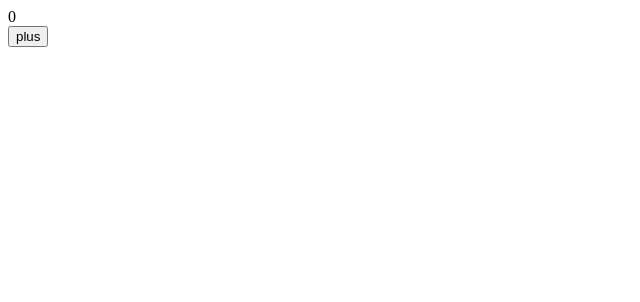
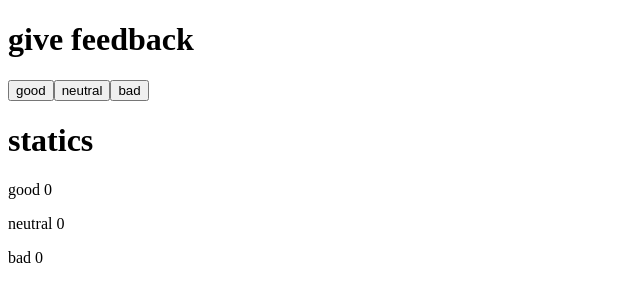
Before and after one commit to 1423BMTH/FullStack, a React (Create React App) app in the folder part1/unicafe/: page / in a window 1280 px wide. Shown: the top 302 px of the page, without its empty margins (0-640 px from the left). Built offline with nearby package versions, Linux system fonts and the light colour scheme.

Commit message:
exe_1.6_useState
Click event handler

```diff
--- a/part1/unicafe/src/App.js
+++ b/part1/unicafe/src/App.js
@@ -1,19 +1,31 @@
 import { useState } from 'react'
+
 const App = () => {
-  const [ counter, setCounter ] = useState(0);
+  // save clicks of each button to its own state
+  //The first element is the current state value,
+  // and the second element is the updater function associated with that state variable.
+  const [good, setGood] = useState(0)
+  const [neutral, setNeutral] = useState(0)
+  const [bad, setBad] = useState(0)
 
-  const handleClick = () => {
-    console.log('clicked');
-    setCounter(counter + 1);
-  }
+  const goodHandler = () => setGood(good + 1);
+  const neutralHandler = () => setNeutral(neutral + 1);
+  const badHandler = () => setBad(bad + 1);
 
   return (
     <div>
-      <div>{counter}</div>
-      <button onClick={handleClick}>
-        plus
-      </button>
+      <h1>give feedback</h1>
+      <p>
+      <button onClick={goodHandler}>good</button>
+      <button onClick = {neutralHandler}>neutral</button>
+      <button onClick = {badHandler}>bad</button>
+      <h1>statics</h1>
+      </p>
+      <p>good {good}</p>
+      <p>neutral {neutral}</p>
+      <p>bad {bad}</p>
     </div>
   )
 }
-export default App;
+
+export default App
```
